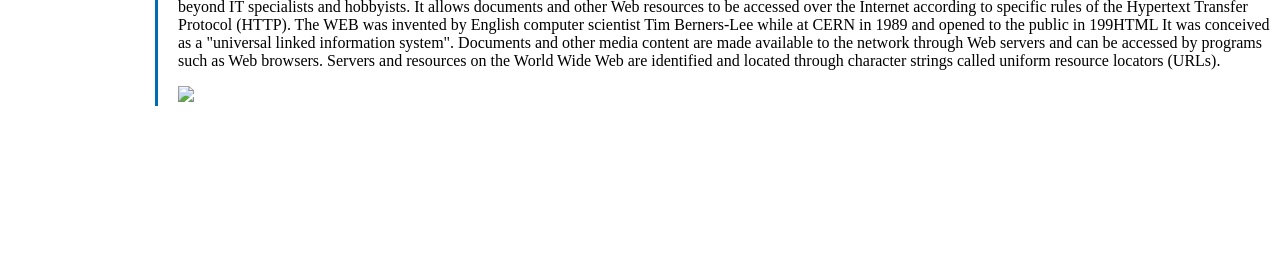
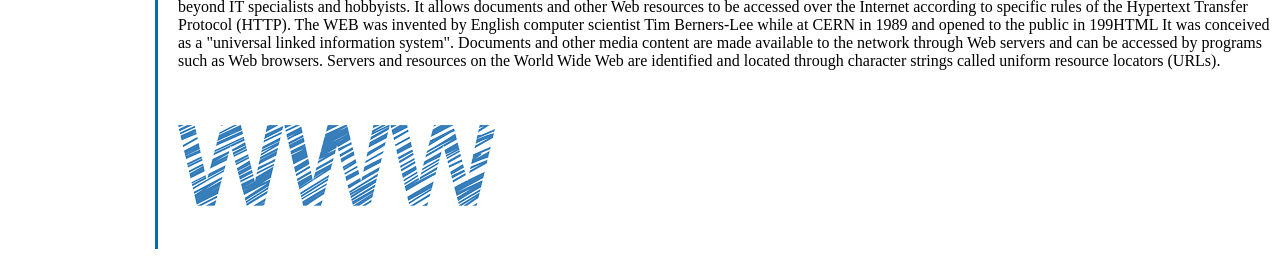
Before and after one commit to Geekuer/JS1_GRID, a plain HTML site: page index.html in a window 1280 px wide. Shown: the part 553-810 px from the top of the page. Drawn offline with Linux system fonts and the light colour scheme; the site is published under a folder, as on GitHub Pages, so addresses that start at the root find nothing.

Commit message:
Update index.html

```diff
--- a/index.html
+++ b/index.html
@@ -60,7 +60,7 @@
                 Web servers and can be accessed by programs such as Web browsers. Servers and resources on the World
                 Wide Web are identified and located through character strings called uniform resource locators (URLs).
             </p>
-            <img src="/image/WEB.png">
+            <img src="image/WEB.png">
         </article>
     </div>
 </body>
```
